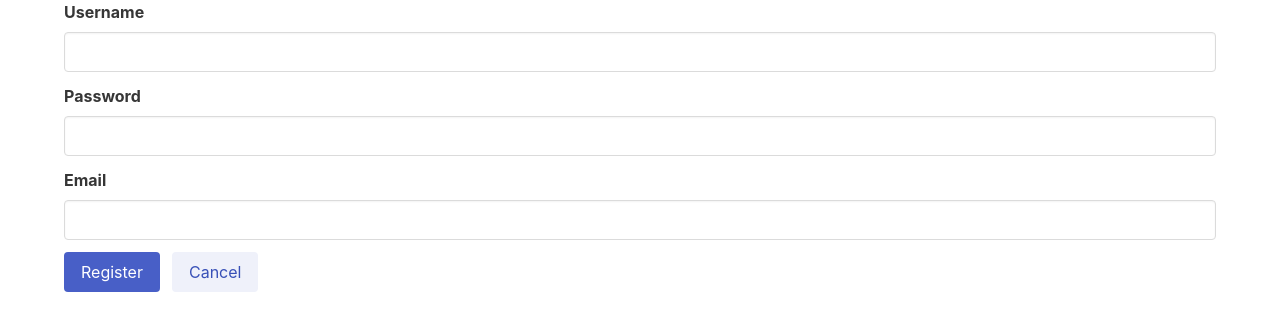
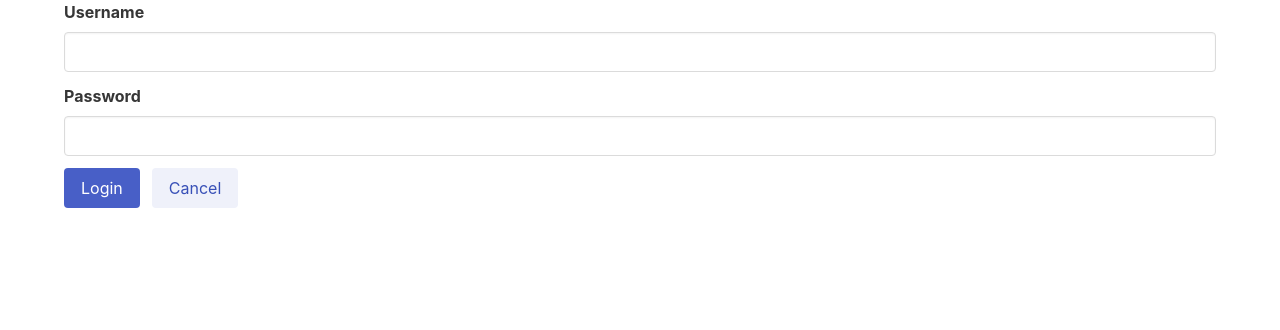
Before and after one commit to quentinikeno/Springboard-SEC-Capstone-2, a React (Create React App) app in the folder frontend/: page /auth/login in a window 1280 px wide. Shown: the top 330 px of the page. Built offline with nearby package versions, Linux system fonts and the light colour scheme; no server answers.

Commit message:
Create route to log in.

```diff
--- a/frontend/src/routes/AppRoutes.js
+++ b/frontend/src/routes/AppRoutes.js
@@ -1,4 +1,5 @@
 import ProblemBoxGame from "../ProblemBoxGame";
+import LoginUserForm from "../users/LoginUserForm";
 import RegisterUserForm from "../users/RegisterUserForm";
 import { Routes, Route, Navigate } from "react-router-dom";
 
@@ -6,7 +7,8 @@ const AppRoutes = () => {
 	return (
 		<Routes>
 			<Route path={"/"} element={<ProblemBoxGame />} />
-			<Route path={"/auth/login"} element={<RegisterUserForm />} />
+			<Route path={"/auth/register"} element={<RegisterUserForm />} />
+			<Route path={"/auth/login"} element={<LoginUserForm />} />
 			<Route path="*" element={<Navigate to="/" />} />
 		</Routes>
 	);
```
